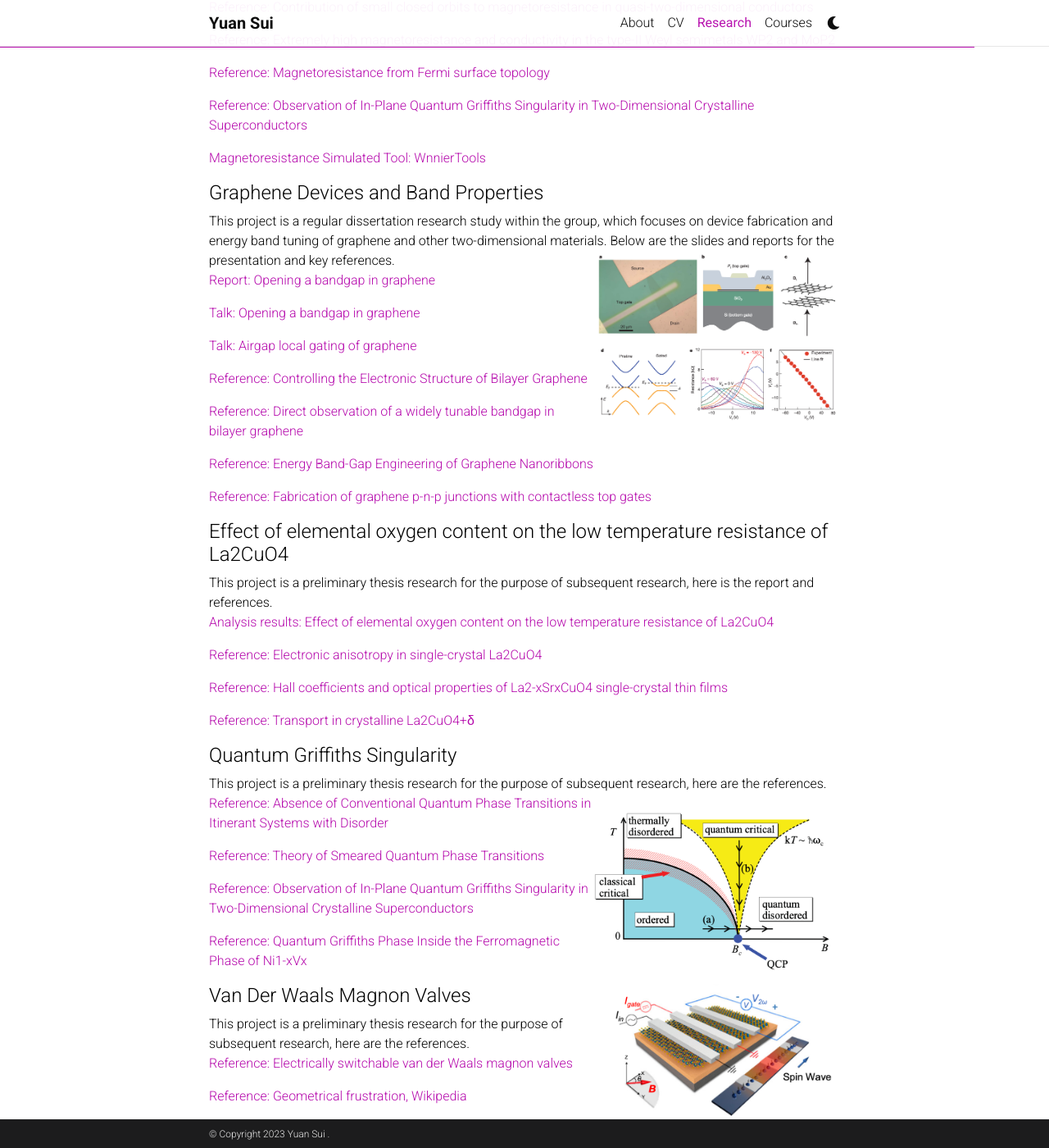
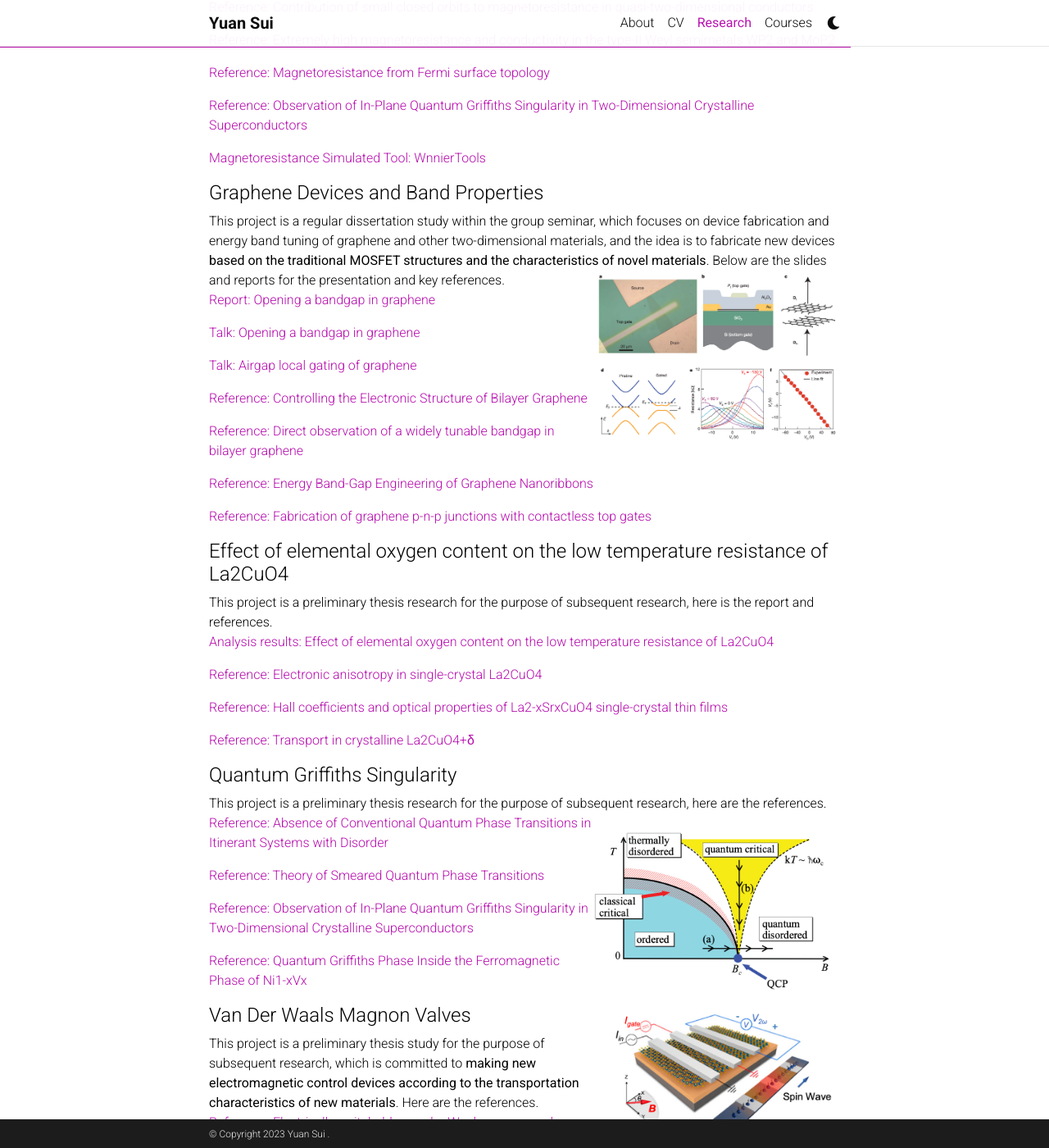
Before and after one commit to sufrep/sufrep_web, a Jekyll site: the page built from _pages/teaching.md, in a window 1280 px wide and 1400 px high, scrolled down 459 px. Shown: the whole window at 82% size. Built offline with Jekyll 4.4.1, drawn with Linux system fonts in a browser that asks for light colours; comment, search, counter and statistics services are not loaded; a style sheet for code colours, icons or effects is not loaded.

Commit message:
Update research.html

```diff
--- a/_layouts/research.html
+++ b/_layouts/research.html
@@ -21,7 +21,7 @@ layout: default
             <p><a href="/research/cvs166/WannierTools Documentation.pdf">Magnetoresistance Simulated Tool: WnnierTools</a></p>
 
             <h4>Graphene Devices and Band Properties</h4>
-            This project is a regular dissertation research study within the group, which focuses on device fabrication and energy band tuning of graphene and other two-dimensional materials. Below are the slides and reports for the presentation and key references.
+            This project is a regular dissertation study within the group seminar, which focuses on device fabrication and energy band tuning of graphene and other two-dimensional materials, and the idea is to fabricate new devices <b>based on the traditional MOSFET structures and the characteristics of novel materials</b>. Below are the slides and reports for the presentation and key references.
             <img src="/assets/img/graphene.jpg" width="300" alt="graphene">
             <p><a href="/research/Graphene devices and properties/Opening a bandgap in graphene/bandgap.pdf">Report: Opening a bandgap in graphene</a></p>
             <p><a href="/research/Graphene devices and properties/Opening a bandgap in graphene/Opening a bandgap in graphene.pdf">Talk: Opening a bandgap in graphene</a></p>
@@ -48,7 +48,7 @@ layout: default
 
             <img src="/assets/img/magnon.jpg" width="300" alt="magnon">
             <h4>Van Der Waals Magnon Valves</h4>
-            This project is a preliminary thesis research for the purpose of subsequent research, here are the references.
+            This project is a preliminary thesis study for the purpose of subsequent research, which is committed to <b>making new electromagnetic control devices according to the transportation characteristics of new materials</b>. Here are the references.
             <p><a href="/research/van der Waals magnon valves/Electrically switchable van der Waals magnon valves.pdf">Reference: Electrically switchable van der Waals magnon valves</a></p>
             <p><a href="/research/van der Waals magnon valves/Geometrical frustration, Wikipedia.pdf">Reference: Geometrical frustration, Wikipedia</a></p>
 
```
